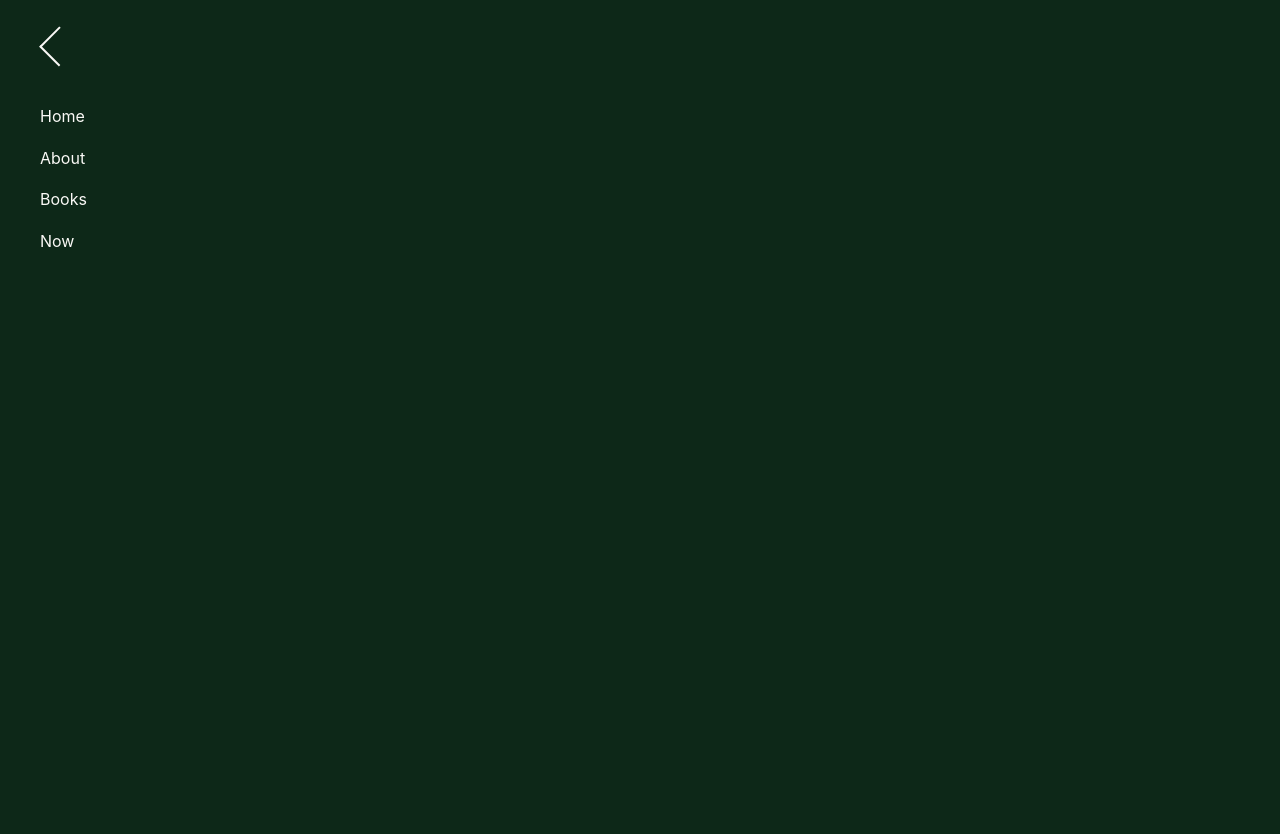
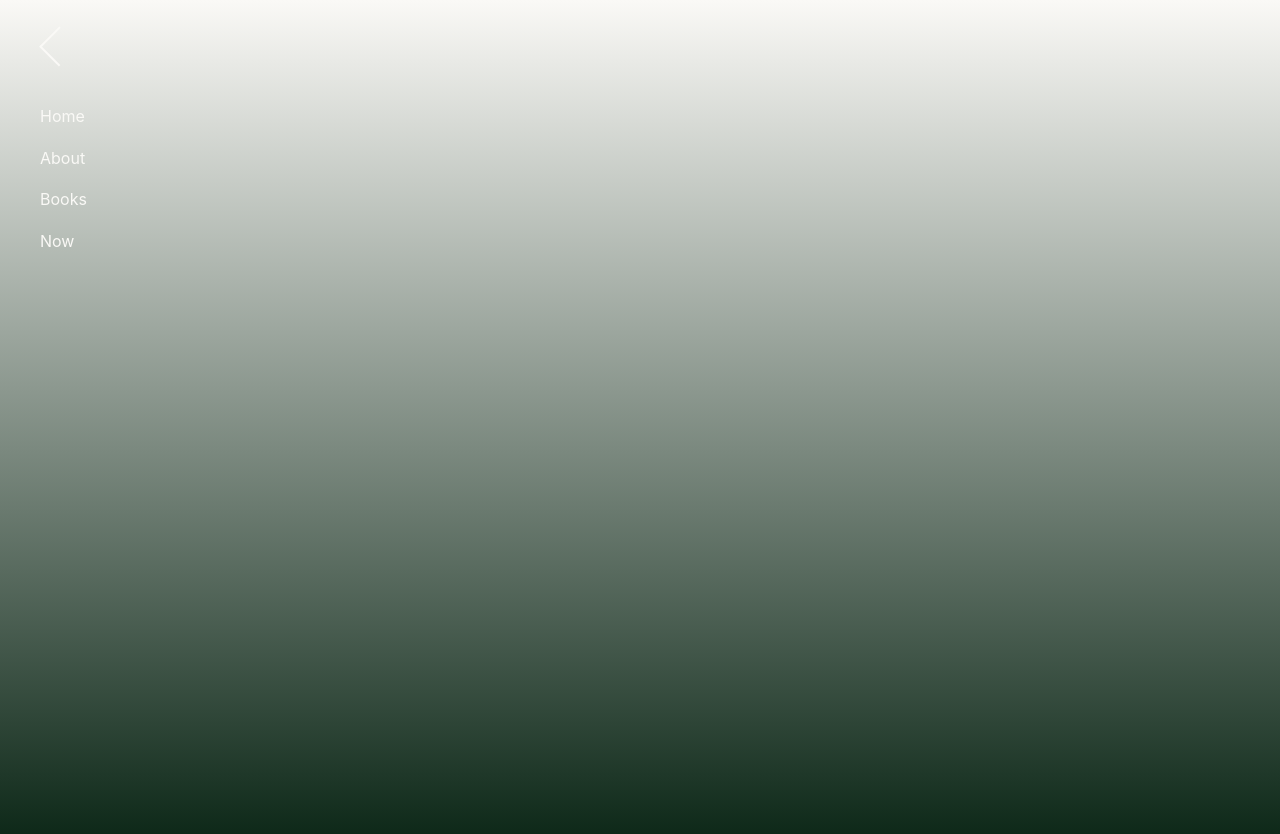
Before and after one commit to div-nar/div-nar.github.io, a plain HTML site: page index.html in a window 1280 px wide. Both pictures are taken after a click on the button "Open menu". Drawn offline with Linux system fonts and the light colour scheme.

Commit message:
Replace solid green menu background with bottom-to-top gradient
Co-Authored-By: Claude Sonnet 4.6 <noreply@anthropic.com>

```diff
--- a/style.css
+++ b/style.css
@@ -18,11 +18,11 @@ body {
 }
 
 body.menu-open {
-  background: #0d2818;
+  background: transparent;
 }
 
 html:has(body.menu-open) {
-  background: #0d2818;
+  background: linear-gradient(to top, #0d2818 0%, #faf9f6 100%);
 }
 
 /* Hide everything except hamburger + nav when menu is open */
```
